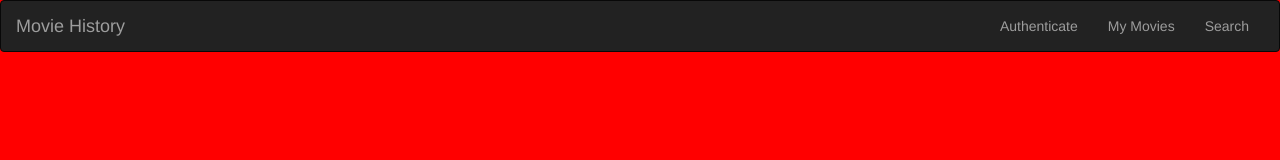
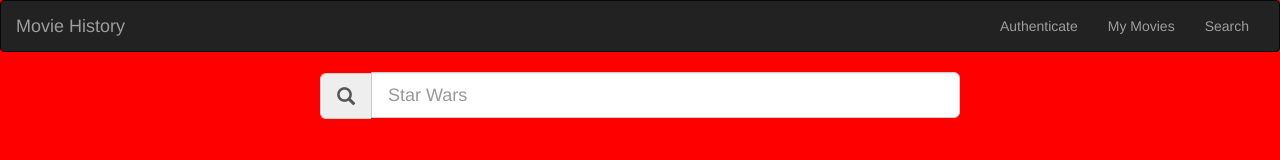
Before and after one commit to nss-evening-cohort-06/movie-history, a plain HTML site: page index.html in a window 1280 px wide. Drawn offline with nearby package versions, Linux system fonts and the light colour scheme.

Commit message:
added input

```diff
--- a/index.html
+++ b/index.html
@@ -30,6 +30,14 @@
     </div><!-- /.container-fluid -->
   </nav>
 
+
+  <div class="input-group input-group-lg col-xs-6 col-xs-offset-3">
+   <span class="input-group-addon glyphicon glyphicon-search" aria-hidden="true"></span>
+   <input type="text" class="form-control" placeholder="Star Wars" id="searchBar">
+  </div>
+
+
+
   <script type="text/javascript" src="./lib/node_modules/jquery/dist/jquery.min.js"></script>
   <script type="text/javascript" src="./lib/node_modules/bootstrap/dist/js/bootstrap.min.js"></script>
   <script type="text/javascript" src="./dist/app.js"></script>
```
